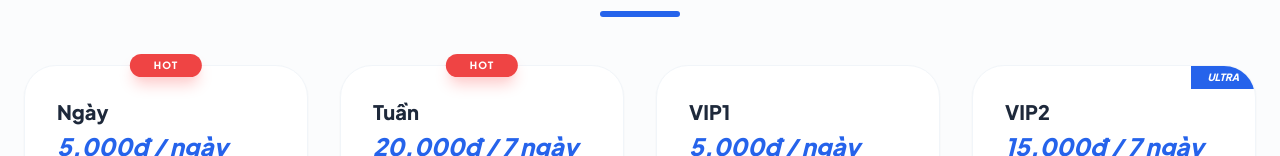
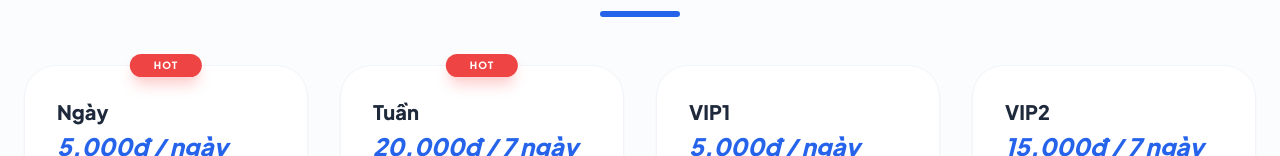
Before and after one commit to thanhtu0910/self_learn, a plain HTML site: page index.html in a window 1280 px wide. Shown: the part 487-643 px from the top of the page. Drawn offline with nearby package versions, Linux system fonts and the light colour scheme.

Commit message:
fix: giao dien

```diff
--- a/index.html
+++ b/index.html
@@ -134,7 +134,6 @@
                 </div>
 
                 <div class="bg-white p-8 rounded-[2rem] shadow-sm card-hover border border-slate-100 relative overflow-hidden">
-                    <div class="absolute top-0 right-0 bg-blue-600 text-white px-4 py-1 text-[10px] font-black italic">ULTRA</div>
                     <h3 class="text-xl font-extrabold mb-1 text-slate-800">VIP2</h3>
                     <p class="text-2xl font-black text-blue-600 mb-6 italic">15.000đ / 7 ngày</p>
                     <div class="bg-blue-50/50 p-4 rounded-2xl border border-blue-100/50 mb-6 text-center">
```
